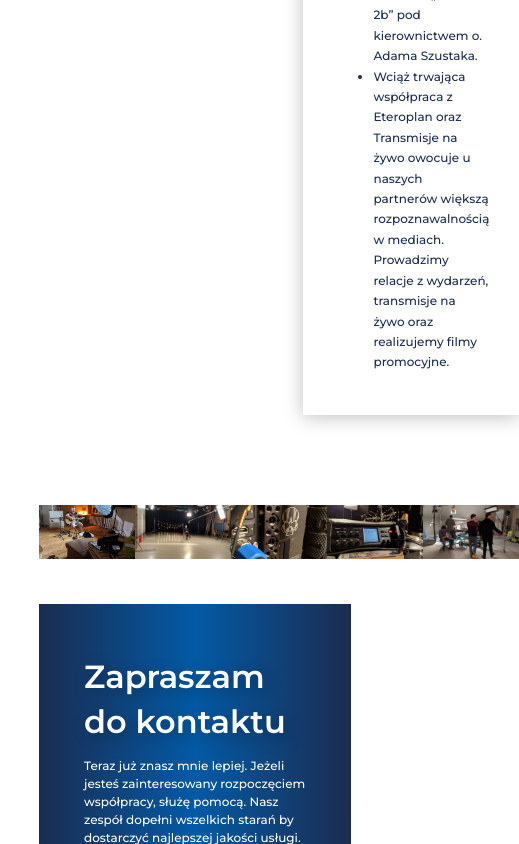
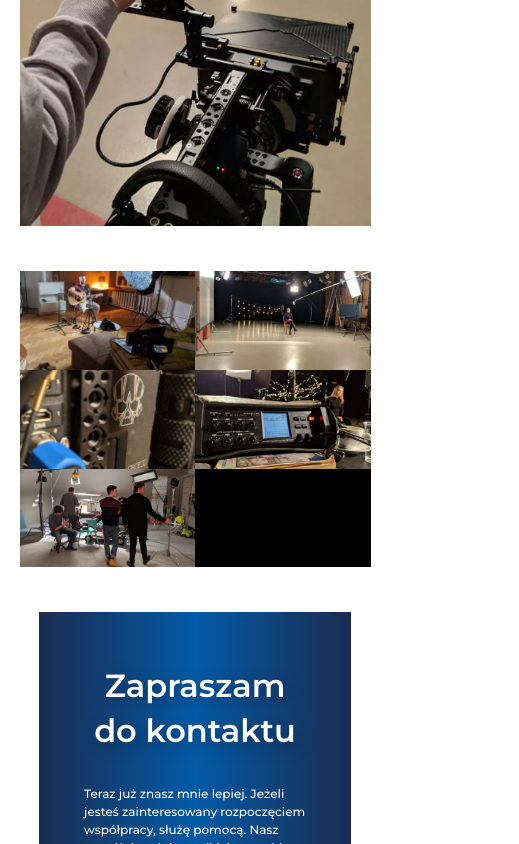
Before and after one commit to Rehaeel/rafal.prokopiak.pl, a React (Create React App) app: page /o-mnie in a window 390 px wide. Shown: the part 1737-2581 px from the top of the page, 519 px wide, since content can reach past the window. Built offline with nearby package versions, Linux system fonts and the light colour scheme.

Commit message:
routing fixes

```diff
--- a/package.json
+++ b/package.json
@@ -10,7 +10,6 @@
     "link-react": "^3.0.0",
     "react": "^17.0.2",
     "react-dom": "^17.0.2",
-    "react-preloaders": "^3.0.3",
     "react-preloaders2": "^3.0.5",
     "react-router-dom": "^5.2.1",
     "react-scripts": "4.0.3",
--- a/public/index.html
+++ b/public/index.html
@@ -10,10 +10,6 @@
   <link rel="apple-touch-icon" href="%PUBLIC_URL%/logo180x180.png" />
   <link rel="manifest" href="%PUBLIC_URL%/manifest.json" />
   <script src="https://www.google.com/recaptcha/api.js" async defer></script>
-  <link rel="preconnect" href="https://fonts.googleapis.com">
-  <link rel="preconnect" href="https://fonts.gstatic.com" crossorigin>
-  <link href="https://fonts.googleapis.com/css2?family=Montserrat:wght@300;500;600;700&display=swap" rel="stylesheet">
-  <link href="https://fonts.googleapis.com/css2?family=Great+Vibes&display=swap" rel="stylesheet">
   <title>Prokopiak Visuals</title>
 </head>
 
--- a/src/App.js
+++ b/src/App.js
@@ -6,12 +6,10 @@ import AboutMeSite from './components/sites/about-me-page/about-me-page';
 
 function App() {
   return (
-    <>
-      <Switch>
-        <Route exact path='/' component={HomePage} />
-        <Route exact path="/o-mnie" component={AboutMeSite} />
-      </Switch>
-    </>
+    <Switch>
+      <Route exact path="/o-mnie" component={AboutMeSite} />
+      <Route exact path='/' component={HomePage} />
+    </Switch>
   );
 }
 export default App;
--- a/src/components/button/button.js
+++ b/src/components/button/button.js
@@ -1,7 +1,7 @@
-import React, { Component } from 'react'
+import React from 'react'
 import './button.css';
 
-export default class Button extends Component {
+export default class Button extends React.Component {
     render() {
         return (
             <a href={this.props.link}>
--- a/src/components/sections/contact-form/contact-form.css
+++ b/src/components/sections/contact-form/contact-form.css
@@ -76,7 +76,8 @@
     width: 100%;
     line-height: 2em;
     transition: all .5s ease;
-    margin-top: calc(var(--padding) * 2)
+    margin-top: calc(var(--padding) * 2);
+    height: fit-content;
 }
 
 
@@ -84,11 +85,16 @@
 
 @media screen and (max-width: 980px) {
     .contact-form {
-        width: 95%;
+        width: 100%;
     }
 
     .contact-section {
         background: url('../../background/Contact-me_mobile.webp');
         padding: 80px 5% 120px 5%;
     }
+
+.contact-form form>div,
+.contact-form form>input:last-of-type {
+    grid-column: 1 / -1;
 }
+}
--- a/src/components/sections/contact-form/contact-form.js
+++ b/src/components/sections/contact-form/contact-form.js
@@ -19,6 +19,7 @@ export default class ContactForm extends React.Component {
         this.state = {
             opacityGreeting: 0,
             displayForm: 'grid',
+            display: 'none'
         }
         this.onSubmit = this.onSubmit.bind(this);
     }
@@ -26,6 +27,7 @@ export default class ContactForm extends React.Component {
     onSubmit() {
         this.setState({ displayForm: 'none' })
         this.setState({ opacityGreeting: 1 })
+        this.setState({ display: 'block' })
     }
 
 
@@ -42,7 +44,7 @@ export default class ContactForm extends React.Component {
                         <div className="g-recaptcha" data-sitekey="6LcfFjQcAAAAAJ-TOsSRNfjlF_-9OkSH7r5Qf60l"></div>
                         <input className="cf-submit" type="submit" value="Wyślij wiadomość" onClick={this.onSubmit} />
                     </form>
-                    <div className="greetings" style={{ opacity: this.state.opacityGreeting }}>
+                    <div className="greetings" style={{ opacity: this.state.opacityGreeting, display: this.state.display }}>
                         <h2>Dziękuję za wiadomość.Oczekuj ode mnie odpowiedzi w ciągu 24h!</h2>
                     </div>
                 </div>
--- a/src/components/sites/about-me-page/about-me-page.css
+++ b/src/components/sites/about-me-page/about-me-page.css
@@ -90,3 +90,31 @@
     margin-block-end: 0;
     filter: drop-shadow(4px 4px 8px rgba(0,0,0,0.3));
 }
+
+/******************* MOBILE *******************/
+
+@media screen and (max-width: 980px) {
+    .genesis {
+    grid-template-columns: 1fr;
+    padding: 45px 5%;
+    row-gap: var(--padding);
+    justify-items: center;
+    }
+
+    #film-set-3 {
+        justify-self: center;
+        width: 100%;
+        grid-row: 4;
+    }
+
+    .gallery {
+    grid-template-columns: repeat(2,1fr);
+    }
+
+    .about-me-cta>h1 {
+text-align: center;;
+    }
+    .about-me-cta>p {
+        padding: 20px 0;
+    }
+}
--- a/src/index.css
+++ b/src/index.css
@@ -1,3 +1,4 @@
+@import url('https://fonts.googleapis.com/css2?family=Montserrat:wght@300;500;600;700&display=swap');
 :root {
 
 /************ variables ************/
```
Also changed, not shown: 2 other files (tests, documents, lock files or other folders).
